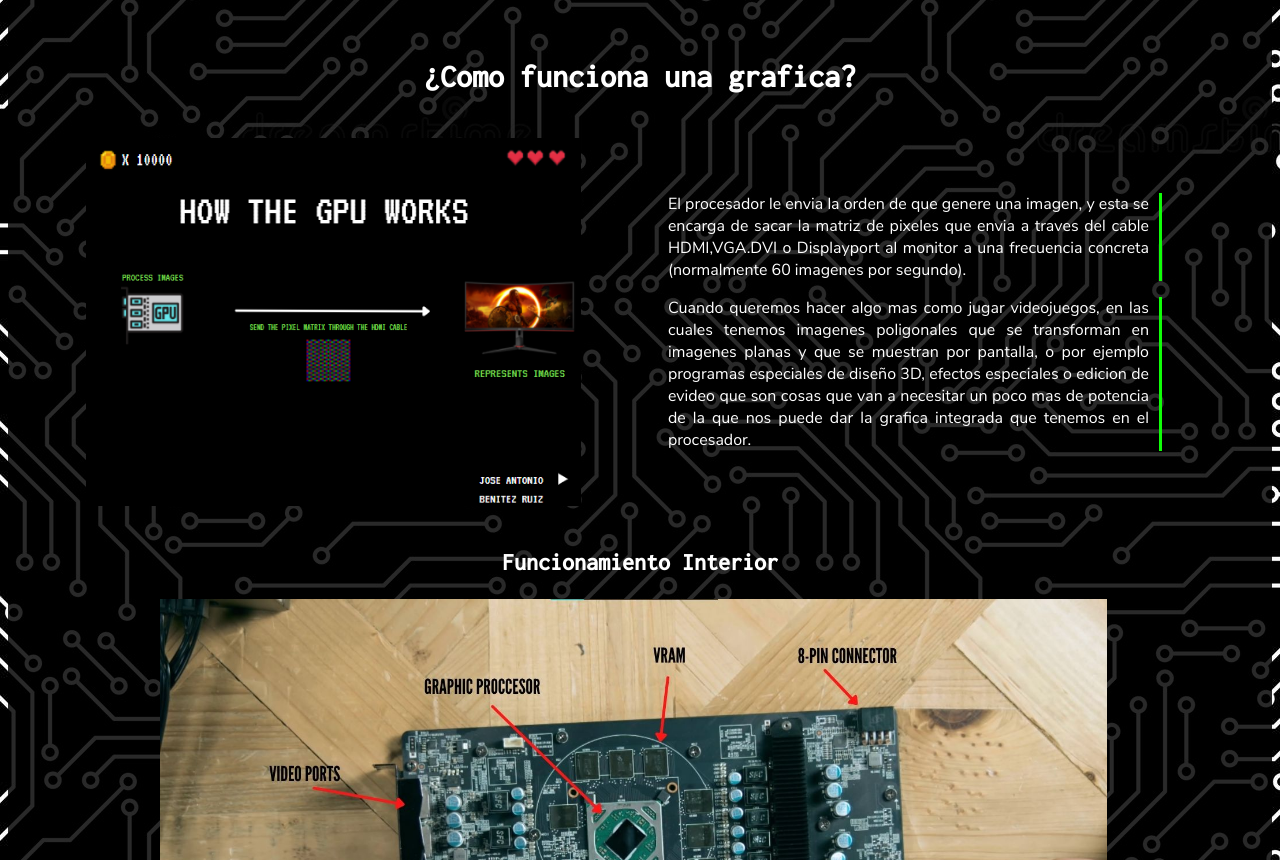
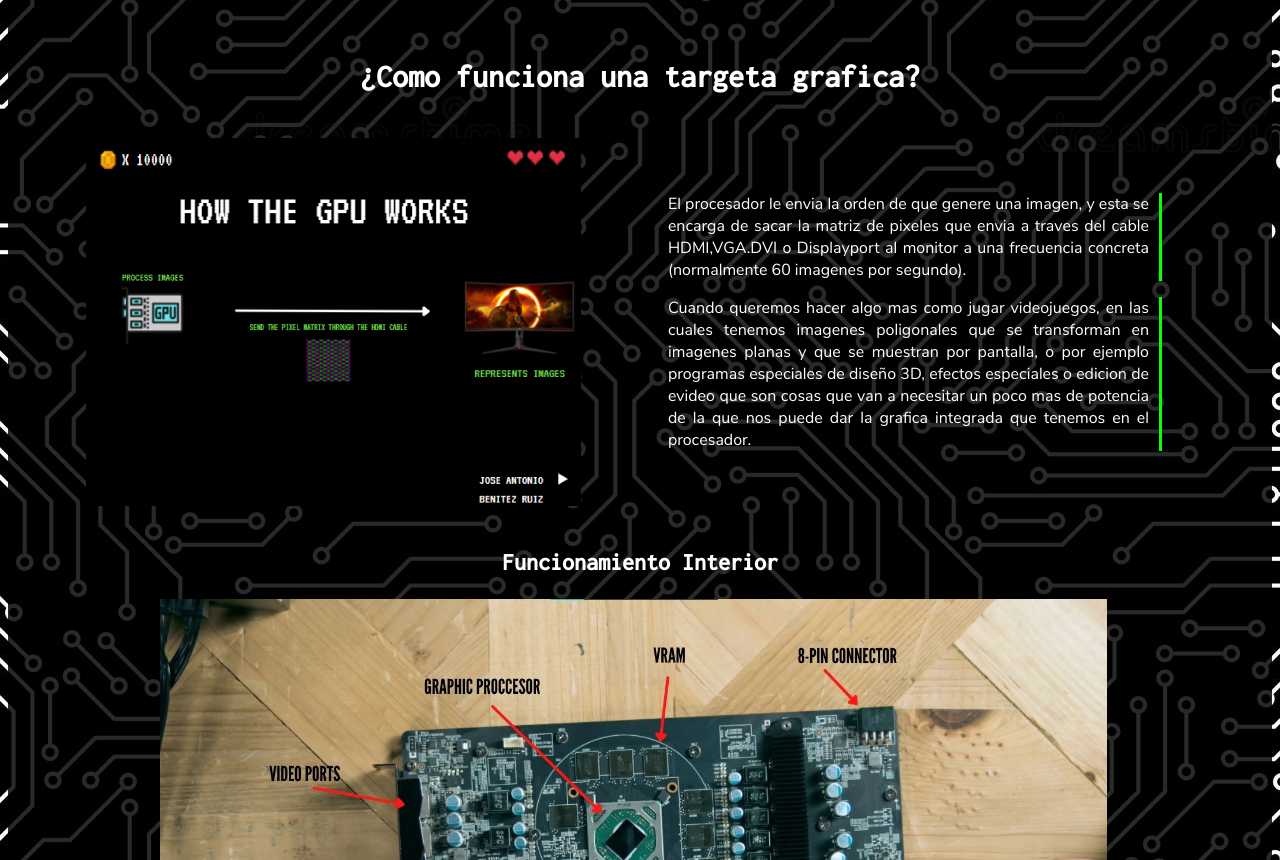
Before and after one commit to jbenrui/Web-Sistemas-Informaticos-GPU, a plain HTML site: page index.html in a window 1280 px wide. Shown: the part 1866-2726 px from the top of the page. Drawn offline with Linux system fonts and the light colour scheme.

Commit message:
se hizo algunos cambios mas

```diff
--- a/index.html
+++ b/index.html
@@ -85,7 +85,7 @@
 
         </section>
         <section id="How_Work">
-            <h2>¿Como funciona una grafica?</h2>
+            <h2>¿Como funciona una targeta grafica?</h2>
             <div class="grid-3">
                 <div class="item-grid-3">
                 <img src="./images/schemeHowWorkGPU.png" alt="scheme-How-Work-GPU">
```
